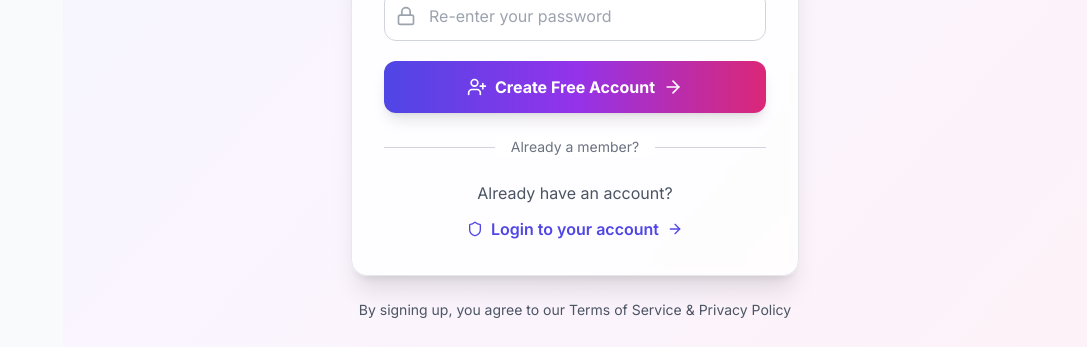
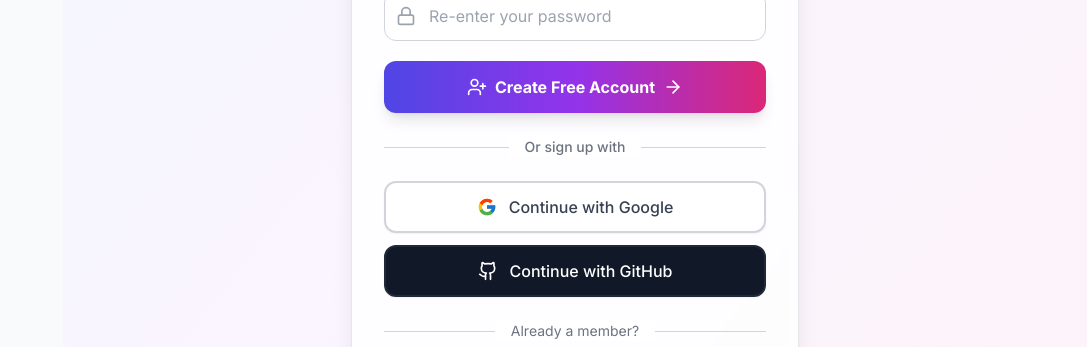
Before and after one commit to atharva038/Resume_Generator, a React (Vite) app in the folder client/: page /register in a window 1280 px wide. Shown: the part 860-1207 px from the top of the page, without its empty margins (193-1280 px from the left). Built offline with nearby package versions, Linux system fonts and the light colour scheme; no server answers.

Commit message:
feat: Add OAuth login options for Google and GitHub on Register page

```diff
--- a/client/src/pages/Register.jsx
+++ b/client/src/pages/Register.jsx
@@ -12,7 +12,9 @@
   AlertCircle,
   CheckCircle,
   Shield,
+  Github,
 } from "lucide-react";
+import {FcGoogle} from "react-icons/fc";
 
 const Register = () => {
   const [name, setName] = useState("");
@@ -202,6 +204,43 @@
             </button>
           </form>
 
+          {/* OAuth Divider */}
+          <div className="relative my-6">
+            <div className="absolute inset-0 flex items-center">
+              <div className="w-full border-t border-gray-300 dark:border-gray-600"></div>
+            </div>
+            <div className="relative flex justify-center text-sm">
+              <span className="px-4 bg-white dark:bg-gray-800 text-gray-500 dark:text-gray-400 font-medium">
+                Or sign up with
+              </span>
+            </div>
+          </div>
+
+          {/* OAuth Buttons */}
+          <div className="space-y-3">
+            {/* Google OAuth Button */}
+            <a
+              href={`${
+                import.meta.env.VITE_SERVER_URL || "http://localhost:5000"
+              }/api/auth/google`}
+              className="w-full flex items-center justify-center gap-3 px-4 py-3 bg-white dark:bg-gray-700 border-2 border-gray-300 dark:border-gray-600 hover:border-gray-400 dark:hover:border-gray-500 rounded-xl transition-all duration-300 shadow-sm hover:shadow-md font-medium text-gray-700 dark:text-gray-300 group"
+            >
+              <FcGoogle className="w-5 h-5" />
+              <span>Continue with Google</span>
+            </a>
+
+            {/* GitHub OAuth Button */}
+            <a
+              href={`${
+                import.meta.env.VITE_SERVER_URL || "http://localhost:5000"
+              }/api/auth/github`}
+              className="w-full flex items-center justify-center gap-3 px-4 py-3 bg-gray-900 dark:bg-gray-700 border-2 border-gray-800 dark:border-gray-600 hover:bg-gray-800 dark:hover:bg-gray-600 rounded-xl transition-all duration-300 shadow-sm hover:shadow-md font-medium text-white group"
+            >
+              <Github className="w-5 h-5" />
+              <span>Continue with GitHub</span>
+            </a>
+          </div>
+
           {/* Divider */}
           <div className="relative my-6">
             <div className="absolute inset-0 flex items-center">
```
Also changed, not shown: 1 other file (tests, documents, lock files or other folders).
